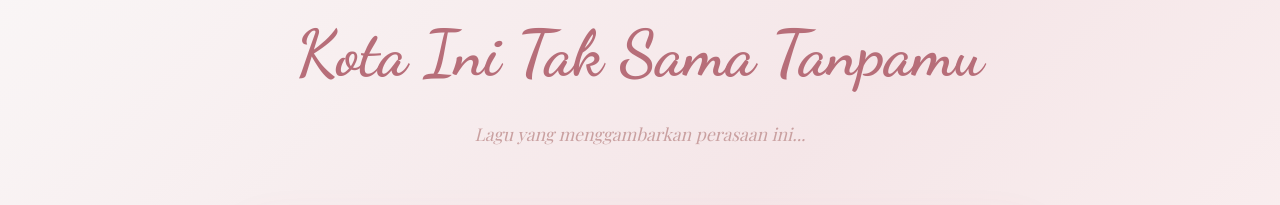
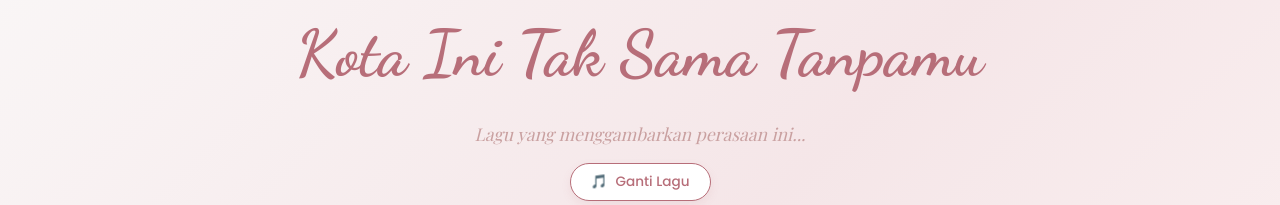
Before and after one commit to suryasapriyo4-art/Valentine, a plain HTML site: page index.html in a window 1280 px wide. Shown: the part 2734-2939 px from the top of the page. Drawn offline with nearby package versions, Linux system fonts and the light colour scheme; animation ran at ten frames a second; a web font is replaced by a local one.

Commit message:
fitur anyar

```diff
--- a/index.html
+++ b/index.html
@@ -99,7 +99,7 @@
                 <span class="title-line">Happy</span>
                 <span class="title-line highlight">Valentine's Day</span>
             </h1>
-            <p class="subtitle">"Kota Ini Tak Sama Tanpamu"</p>
+            <p class="subtitle" id="heroSubtitle">"Kota Ini Tak Sama Tanpamu"</p>
             <div class="hero-hearts">
                 <span class="heart-emoji">💖</span>
                 <span class="heart-emoji">💝</span>
@@ -286,8 +286,11 @@
         <div class="container">
             <div class="section-header">
                 <span class="section-tag">🎵 Our Song 🎵</span>
-                <h2 class="section-title">Kota Ini Tak Sama Tanpamu</h2>
+                <h2 class="section-title" id="lyricsTitle">Kota Ini Tak Sama Tanpamu</h2>
                 <p class="section-subtitle">Lagu yang menggambarkan perasaan ini...</p>
+                <button class="change-song-page-btn" onclick="openMusicModal()">
+                    <span>🎵</span> Ganti Lagu
+                </button>
             </div>
             <div class="lyrics-card">
                 <div class="lyrics-decoration left">♪</div>
--- a/script.js
+++ b/script.js
@@ -161,6 +161,8 @@ function changeSong(index) {
     const backgroundMusic = document.getElementById('backgroundMusic');
     const titleEl = document.getElementById('currentSongTitle');
     const artistEl = document.getElementById('currentSongArtist');
+    const heroSubtitle = document.getElementById('heroSubtitle');
+    const lyricsTitle = document.getElementById('lyricsTitle');
     const vinylRecord = document.getElementById('vinylRecord');
 
     if (!backgroundMusic) return;
@@ -178,6 +180,8 @@ function changeSong(index) {
     // Update UI
     if (titleEl) titleEl.textContent = song.title;
     if (artistEl) artistEl.textContent = song.artist;
+    if (heroSubtitle) heroSubtitle.textContent = `"${song.title}"`;
+    if (lyricsTitle) lyricsTitle.textContent = song.title;
 
     populateSongList();
 
--- a/styles.css
+++ b/styles.css
@@ -922,6 +922,31 @@ body {
 
 .modal-play-btn:active {
     transform: scale(0.95);
+}
+
+.change-song-page-btn {
+    display: inline-flex;
+    align-items: center;
+    gap: 8px;
+    background: white;
+    color: #b76e79;
+    padding: 8px 20px;
+    border-radius: 50px;
+    border: 1px solid #b76e79;
+    cursor: pointer;
+    font-family: var(--font-body);
+    font-weight: 500;
+    font-size: 0.85rem;
+    margin-top: 15px;
+    transition: var(--transition-bounce);
+    box-shadow: 0 4px 10px rgba(183, 110, 121, 0.1);
+}
+
+.change-song-page-btn:hover {
+    background: #b76e79;
+    color: white;
+    transform: translateY(-2px);
+    box-shadow: 0 6px 15px rgba(183, 110, 121, 0.2);
 }
 
 .modal-text {
```
